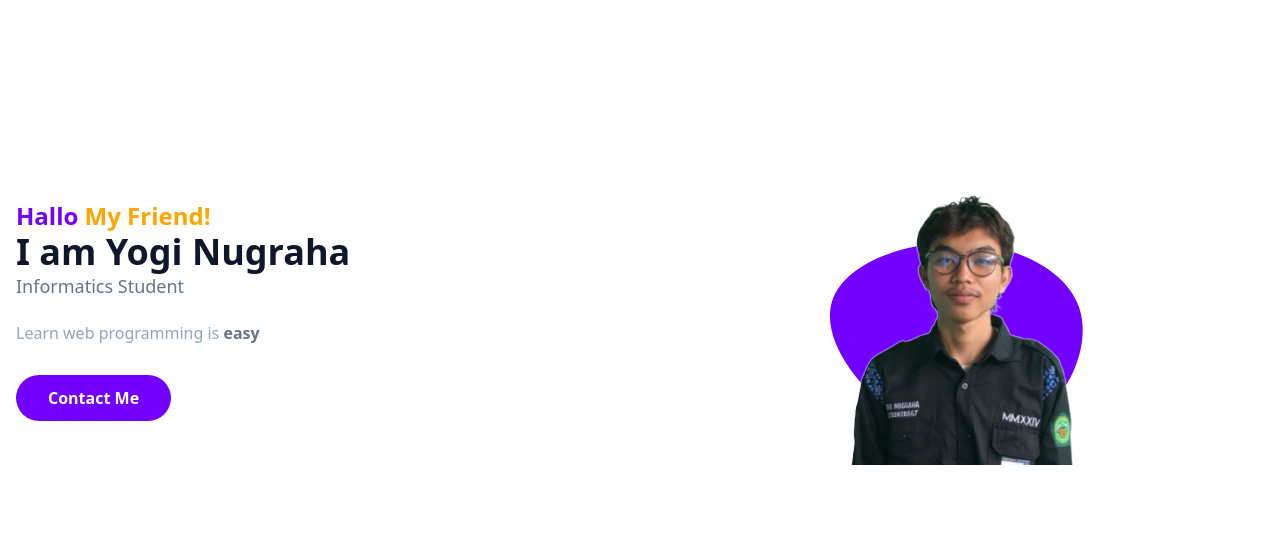
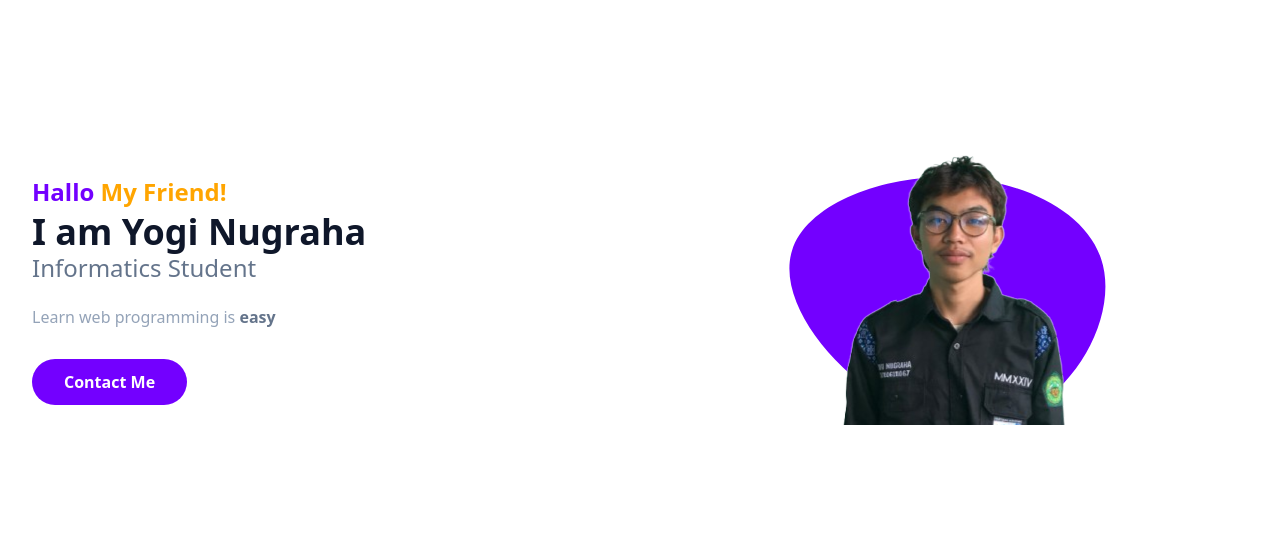
Before and after one commit to zethboy/testTailwind, a website: page index.html in a window 1280 px wide. Drawn offline with Linux system fonts and the light colour scheme.

Commit message:
heroes section

```diff
--- a/index.html
+++ b/index.html
@@ -12,16 +12,16 @@
     <div class="container">
       <div class=" flex flex-wrap">
         <div class="w-full self-center px-4 lg:w-1/2">
-          <h1 class="text-base font-semibold text-primary md:text-xl lg:text-2xl">Hallo <span class="text-secunder">My Friend!</span><span class="block font-bold text-tersier text-4xl">I am Yogi Nugraha</span></h1>
-          <h2 class="font-medium text-slate-500 text-lg mb-5">Informatics Student</h2>
+          <h1 class="text-base font-semibold text-primary md:text-xl lg:text-2xl">Hallo <span class="text-secunder">My Friend!</span><span class="block font-bold text-tersier text-4xl mt-1 ">I am Yogi Nugraha</span></h1>
+          <h2 class="font-medium text-slate-500 text-lg mb-5 lg:text-2xl">Informatics Student</h2>
           <p class="font-medium text-slate-400 mb-10 leading-relaxed">Learn web programming is <span class="font-bold text-slate-500">easy</span></p>
           <a href="#" class="text-base font-semibold text-white bg-primary py-3 px-8 rounded-full hover:shadow-lg hover:opacity-75 transition duration-300 ease-in-out">Contact Me</a>
         </div>
         <div class="w-full self-end px-4 lg:w-1/2">
-          <div class="mt-10 relative">
+          <div class="mt-10 relative lg:mt-0 lg:right-0">
             <img src="dist/img/yogi.png" alt="yogi" class="max-w-full mx-auto">
-            <span class="absolute -bottom-20 left-1/2 -translate-x-1/2 -z-10"><svg viewBox="0 0 200 200" xmlns="http://www.w3.org/2000/svg " width="400" heigth="500">
-              <path fill="#7300FF" d="M59.6,-18.6C66.3,1.1,53.1,28,34.2,40.1C15.4,52.1,-9.2,49.3,-30.4,35.4C-51.7,21.5,-69.6,-3.5,-64,-21.7C-58.4,-40,-29.2,-51.6,-1.4,-51.1C26.5,-50.7,53,-38.2,59.6,-18.6Z" transform="translate(100 100)" />
+            <span class="absolute -bottom-20 left-1/2 -translate-x-1/2 -z-10 md:scale-125"><svg viewBox="0 0 200 200" xmlns="http://www.w3.org/2000/svg " width="400" heigth="500">
+              <path fill="#7300FF" d="M59.6,-18.6C66.3,1.1,53.1,28,34.2,40.1C15.4,52.1,-9.2,49.3,-30.4,35.4C-51.7,21.5,-69.6,-3.5,-64,-21.7C-58.4,-40,-29.2,-51.6,-1.4,-51.1C26.5,-50.7,53,-38.2,59.6,-18.6Z" transform="translate(100 100) scale(1)" />
             </svg></span>
           </div>
         </div>
--- a/tailwind.config.js
+++ b/tailwind.config.js
@@ -2,12 +2,19 @@
 module.exports = {
   content: ['./index.html'],
   theme: {
+    container : {
+      center : true,
+      padding : '16px'
+    },
     extend: {
       colors:{
         primary: '#7300FF',
         secunder: '#FFA500',
         tersier: '#0f172a'
       },
+      screens: {
+        '2xl' : '1320px',
+      },
     },
   },
   plugins: [],
```
Also changed, not shown: dist/output.css.
